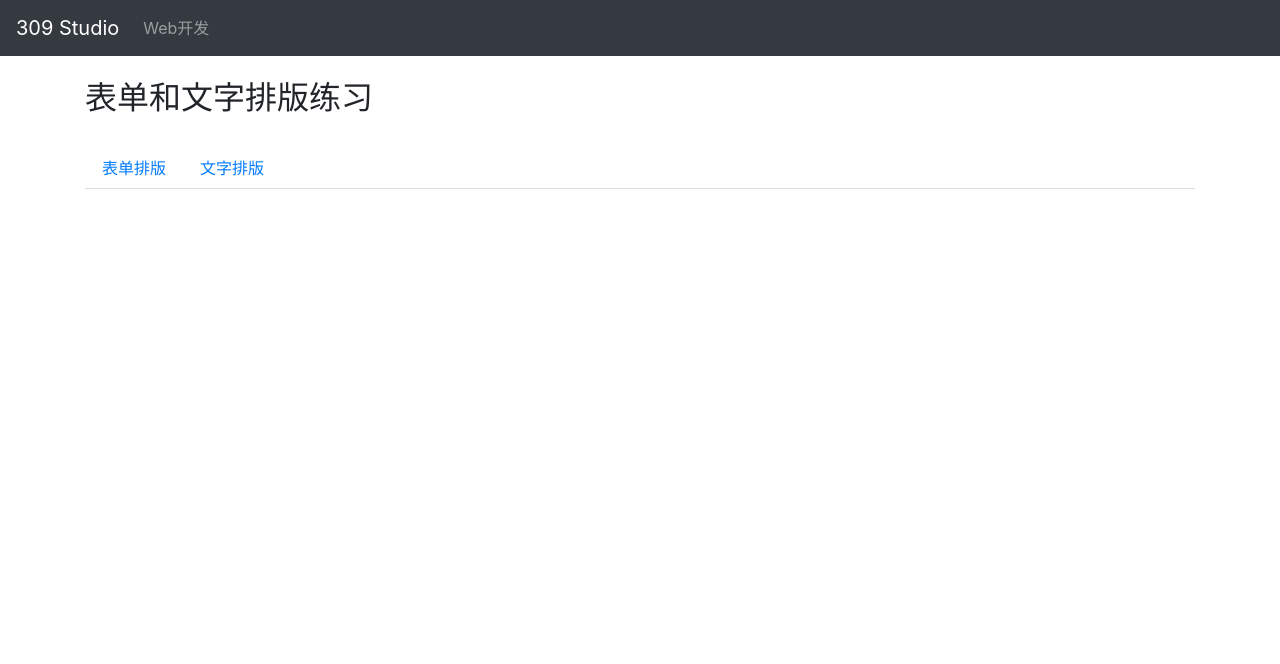
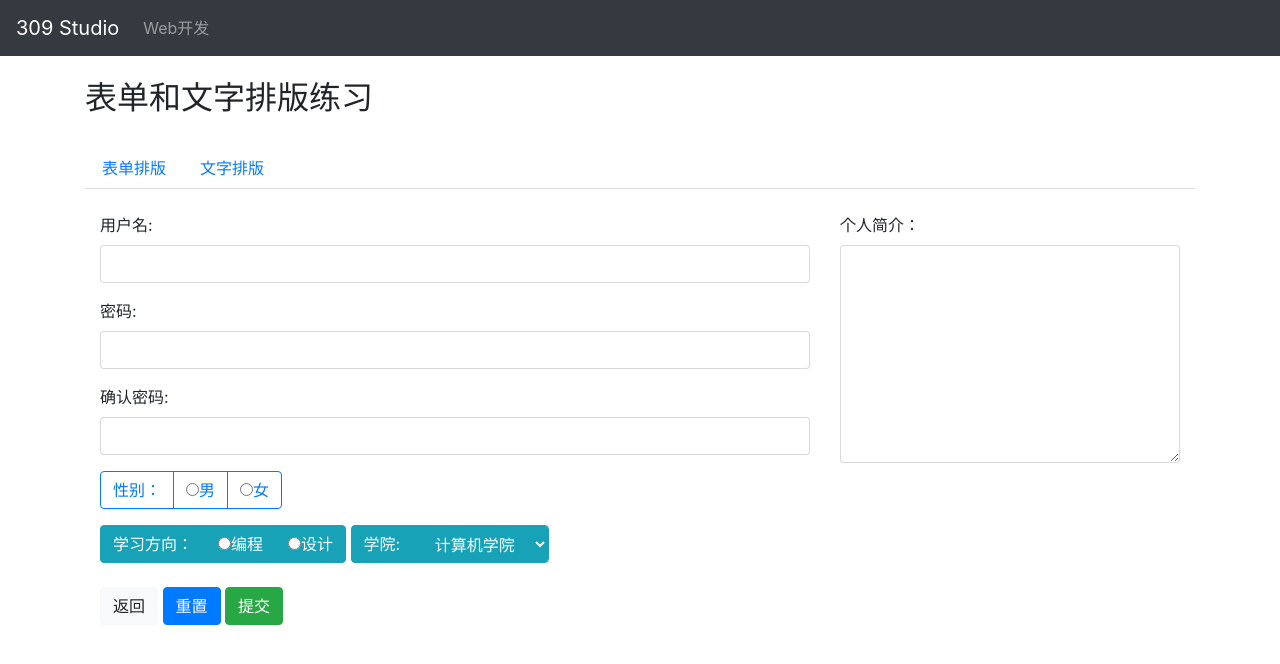
Before and after one commit to SUMStudio/309web, a plain HTML site: page index.html in a window 1280 px wide. Drawn offline with nearby package versions, Linux system fonts and the light colour scheme.

Commit message:
form and text format
Signed-off-by: 张俊华 <937734121@qq.com>

```diff
--- a/index.html
+++ b/index.html
@@ -48,7 +48,7 @@
 
     <!-- Tab panes -->
     <div class="tab-content">
-        <div id="menu1" class="container tab-pane fade"><br>
+        <div id="menu1" class="container tab-pane active"><br>
             <form class="form">
                 <div class="row">
                     <div class="col-md-8">
```
